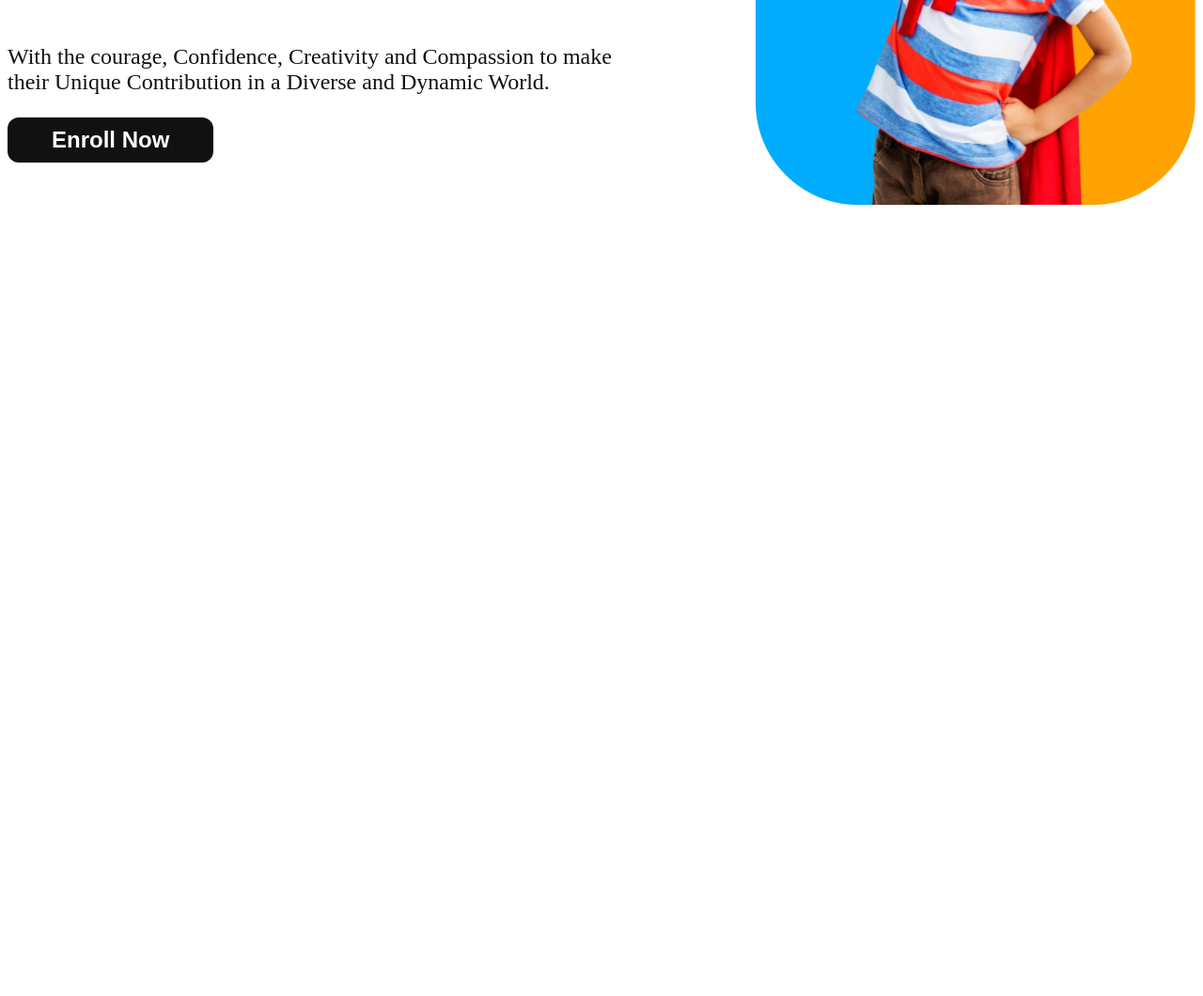
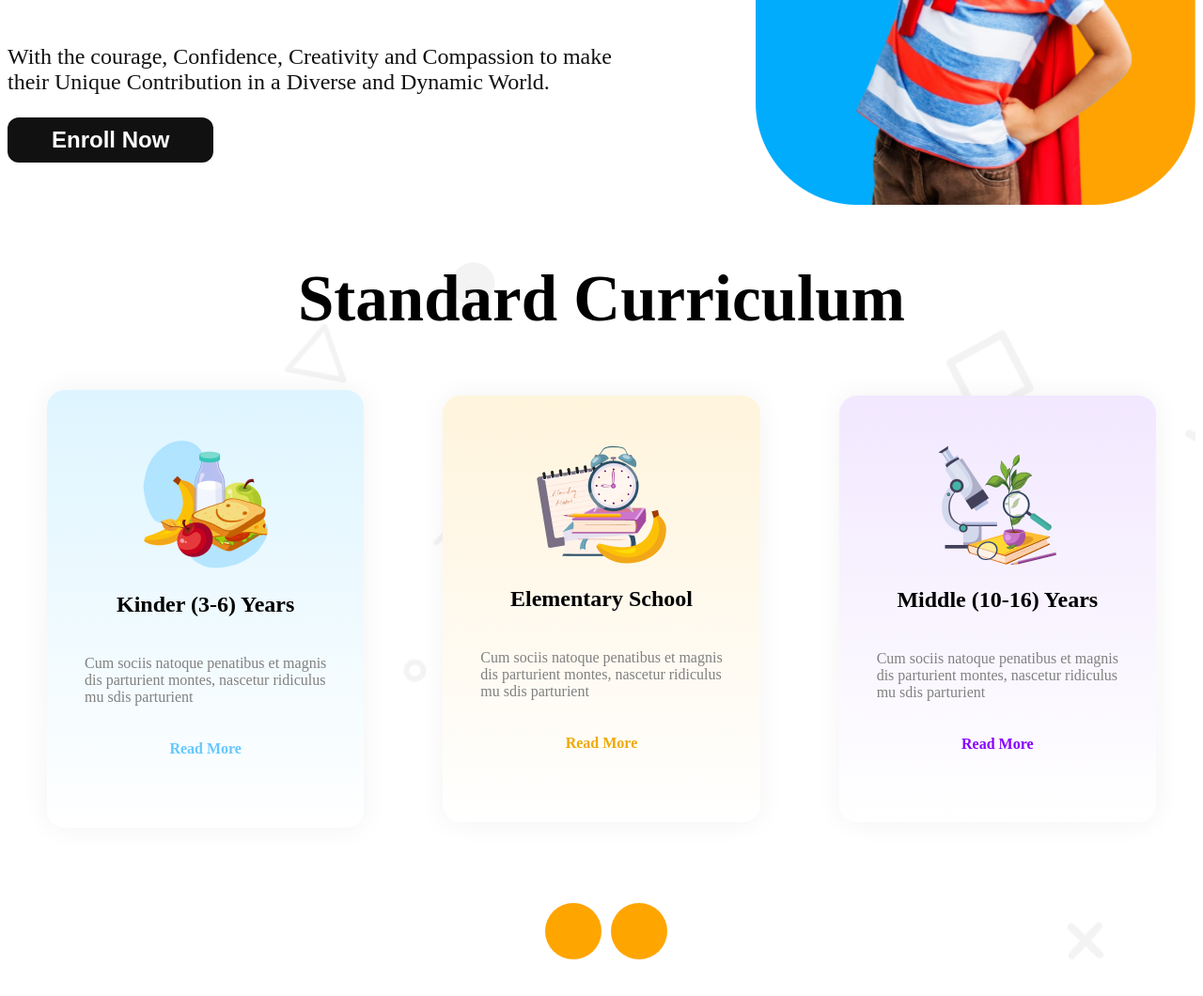
Before and after one commit to Sana0398/Assignment-002, a plain HTML site: page index.html in a window 1280 px wide. Shown: the part 506-1566 px from the top of the page at 94% size. Before the commit the page ends 800 px from the top, so only its background shows below. Drawn offline with Linux system fonts and the light colour scheme.

Commit message:
Standard Curriculum Added

```diff
--- a/Styles/style.css
+++ b/Styles/style.css
@@ -132,7 +132,77 @@
     /* margin-left: 50px; */
 }
 
+.standard-curriculam{
+    background-image: url("../assets/bg.png");
+    background-repeat: no-repeat;
+    background-size: cover;
+    margin: 0 auto;
+    max-width: 1440px;
+}
+.stand-title{
+    font-size: 2.875rem;
+    font-weight: bold;
+    text-align: center;
+}
+.stand-cards{
+    display: flex;
+    justify-content: space-around;
+    align-items: center;
+    margin-bottom: 80px;
 
+}
+.stand-card-prop{
+    box-shadow: 0 0 28.3px .94px rgba(0, 0, 0, 0.05);
+    display: flex;
+    flex-direction: column;
+    align-items: center;
+    justify-content: center;
+    border-radius: 19px;
+    padding: 53px 40px;
+    font-size: 1rem;
+    font-weight: bold;
+}
+.stand-card1{
+
+    background-image: linear-gradient(rgba(222, 245, 255, 1),rgba(255, 255, 255, 1));
+    color: rgba(100, 200, 255, 1);
+}
+.stand-card2{
+
+    background-image: linear-gradient(rgba(255, 244, 220, 1),rgba(255, 255, 255, 1));
+    color: rgba(240, 170, 0, 1);
+}
+.stand-card3{
+
+    background-image: linear-gradient(rgba(242, 232, 255, 1),rgba(255, 255, 255, 1));
+    color: rgba(135, 0, 255, 1);
+}
+
+
+
+.stand-card-title{
+    font-size: 1.5rem;
+    font-weight: bold;
+    color: black;
+}
+.stand-card-text{
+    font-size: 1rem;
+    font-weight: 500;
+    color: rgba(128, 128, 128, 1);
+}
+.stand-icon{
+    height: 60px;
+    width: 60px;
+    background:orange;
+    margin-left: 10px;
+    border-radius: 50%;
+
+}
+.icon{
+    display: flex;
+    justify-content: center;
+    margin-bottom: 60px;
+}
 
 
   @media screen and (max-width:576px) {
@@ -151,6 +221,7 @@
     .banner{
         flex-direction: column-reverse;
         margin: 0 auto;
+
     }
     .banner-body{
         text-align: center;
@@ -158,4 +229,8 @@
     .banner-img{
         max-width: 340px;
     }
+    .stand-cards{
+        flex-direction: column;
+        gap: 12px;
+    }
   }
--- a/index.html
+++ b/index.html
@@ -57,6 +57,51 @@
 
     </header>
     <main>
+        <section class="standard-curriculam">
+            <div class="stand-title">
+                <h1>Standard Curriculum</h1>
+            </div>
+            <div class="stand-cards">
+               <div class="stand-card-prop stand-card1">
+                <img src="./assets/kinder.png" alt="" class="stand-card-img">
+                <h3 class="stand-card-title">Kinder (3-6) Years</h3>
+                <p class="stand-card-text">Cum sociis natoque penatibus et magnis <br>
+                    dis parturient montes, nascetur ridiculus <br>
+                    mu sdis parturient</p>
+                <h4 class="stand-card-footer">Read More</h4>
+               </div>
+
+
+
+               <div class="stand-card-prop stand-card2">
+                <img src="./assets/elementary.png" alt="" class="stand-card-img">
+                <h3 class="stand-card-title">Elementary School</h3>
+                <p class="stand-card-text">Cum sociis natoque penatibus et magnis <br>
+                    dis parturient montes, nascetur ridiculus <br>
+                    mu sdis parturient</p>
+                <h4 class="stand-card-footer">Read More</h4>
+               </div>
+
+               <div class="stand-card-prop stand-card3">
+                <img src="./assets/middle.png" alt="" class="stand-card-img">
+                <h3 class="stand-card-title">Middle (10-16) Years</h3>
+                <p class="stand-card-text">Cum sociis natoque penatibus et magnis <br>
+                    dis parturient montes, nascetur ridiculus <br>
+                    mu sdis parturient</p>
+                <h4 class="stand-card-footer">Read More</h4>
+               </div>
+
+            </div>
+            <div class="icon">
+                <div class="stand-icon">
+
+                </div>
+                <div class="stand-icon">
+                </div>
+
+            </div>
+
+        </section>
 
     </main>
     <footer>
```
